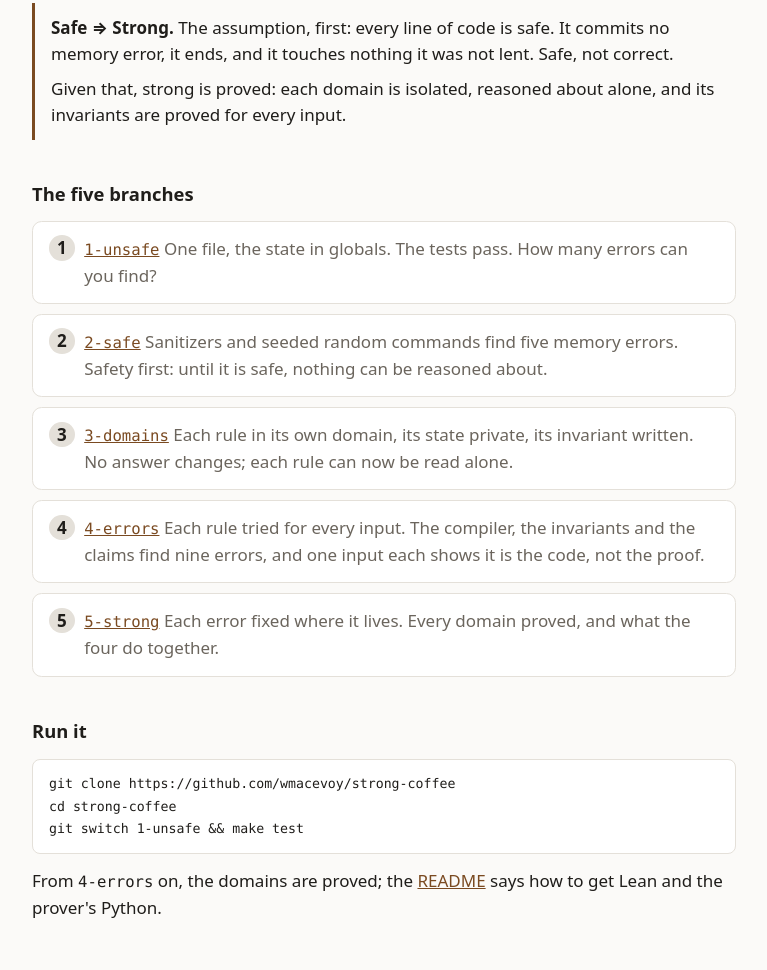
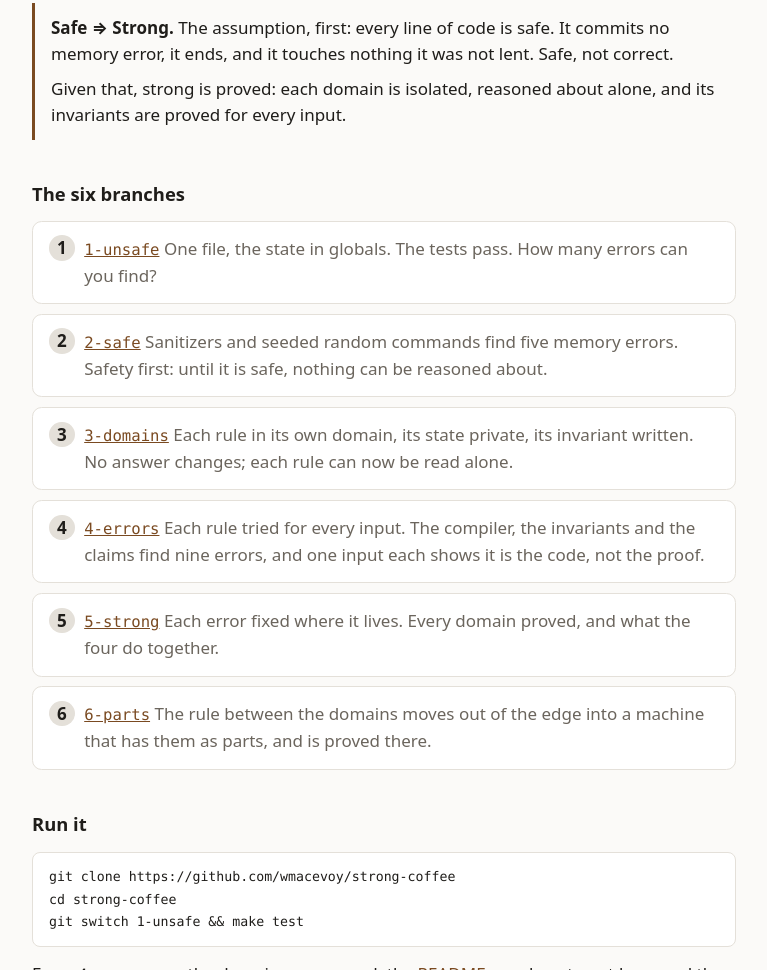
Before and after one commit to wmacevoy/strong-coffee, a plain HTML site: page site/index.html in a window 1280 px wide. Shown: the part 301-1271 px from the top of the page, without its empty margins (256-1023 px from the left). Drawn offline with Linux system fonts and the light colour scheme.

Commit message:
main is 6-parts: the README, the page, the slides and the approach say six branches; the sixth moves the rule between the domains out of the edge into a Machine that has them as parts, proved there; the approach says what a part is, and that one invariant now spans several classes
Co-Authored-By: Claude Opus 5.5 <noreply@anthropic.com>

```diff
--- a/site/index.html
+++ b/site/index.html
@@ -4,7 +4,7 @@
 <meta charset="utf-8">
 <meta name="viewport" content="width=device-width, initial-scale=1">
 <title>Strong coffee</title>
-<meta name="description" content="A lesson in five branches: a pod coffee machine, from unsafe, messy and wrong to strong.">
+<meta name="description" content="A lesson in six branches: a pod coffee machine, from unsafe, messy and wrong to strong.">
 <style>
   :root {
     --bg: #fbfaf8; --fg: #1f1d1a; --muted: #6b655d; --line: #e4e0d9; --accent: #7a4a21; --card: #ffffff;
@@ -55,7 +55,7 @@
     proved for every input.</p>
   </div>
 
-  <h2>The five branches</h2>
+  <h2>The six branches</h2>
   <ol>
     <li><a class="branch" href="https://github.com/wmacevoy/strong-coffee/blob/1-unsafe/STAGE.md"><code>1-unsafe</code></a>
       <span class="what">One file, the state in globals. The tests pass. How many errors can you find?</span></li>
@@ -70,6 +70,9 @@
       errors, and one input each shows it is the code, not the proof.</span></li>
     <li><a class="branch" href="https://github.com/wmacevoy/strong-coffee/blob/5-strong/STAGE.md"><code>5-strong</code></a>
       <span class="what">Each error fixed where it lives. Every domain proved, and what the four do together.</span></li>
+    <li><a class="branch" href="https://github.com/wmacevoy/strong-coffee/blob/6-parts/STAGE.md"><code>6-parts</code></a>
+      <span class="what">The rule between the domains moves out of the edge into a machine that has them as parts,
+      and is proved there.</span></li>
   </ol>
 
   <h2>Run it</h2>
```
Also changed, not shown: 3 other files.
